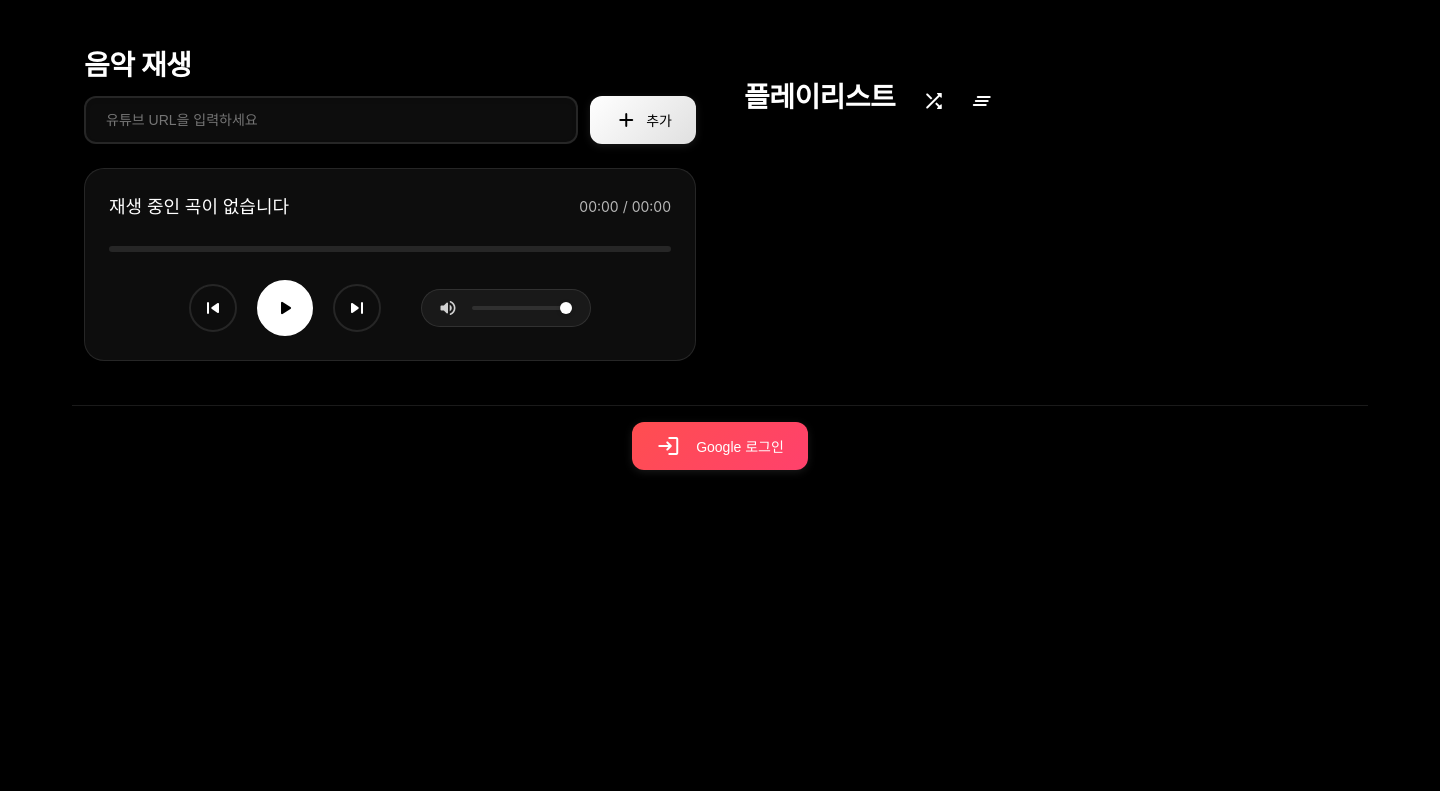
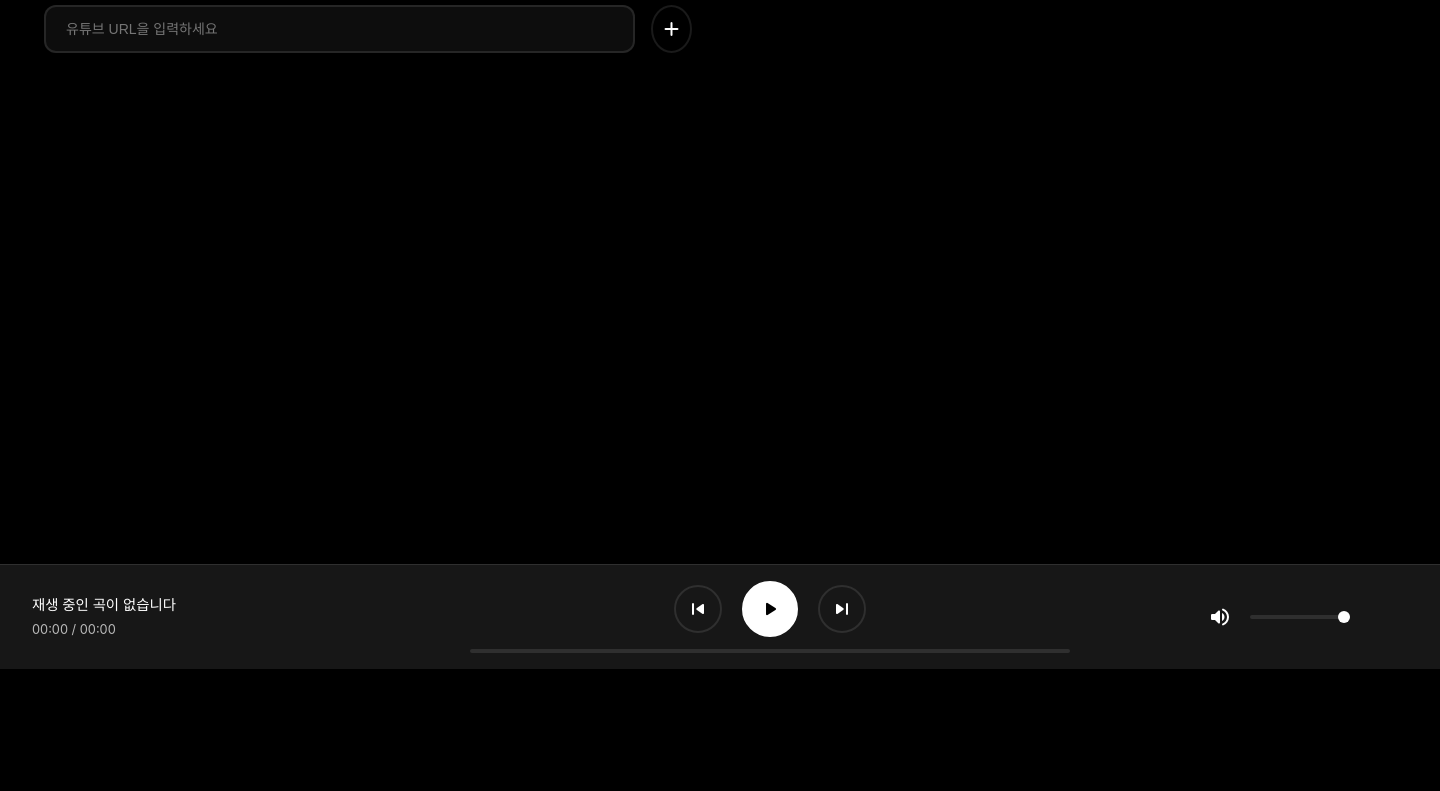
Before and after one commit to dlrowelleh/youtube-music-desktop, an Electron app: page src/ui/html/index.html in a window 1440 px wide. Shown: the part 131-922 px from the top of the page. Before the commit the page ends 800 px from the top, so only its background shows below. Drawn offline with Linux system fonts and the light colour scheme; no server answers.

Commit message:
moved player to bottom

```diff
--- a/src/main.js
+++ b/src/main.js
@@ -10,8 +10,8 @@ const streamUrlCache = {};
 
 function createWindow() {
   mainWindow = new BrowserWindow({
-    width: 1920,
-    height: 1080,
+    width: 1440,
+    height: 840,
     webPreferences: {
       nodeIntegration: true,
       contextIsolation: false,
--- a/src/ui/css/style.css
+++ b/src/ui/css/style.css
@@ -10,28 +10,19 @@ body {
   padding: 0;
   line-height: 1.6;
   font-size: 1rem;
+  height: 100vh;
+  overflow: hidden;
 }
 
 .container {
-  max-width: 90vw;
-  width: min(90vw, 1400px);
-  margin: 0 auto;
-  padding: 2rem;
-  position: relative;
-}
-
-h1 {
-  font-size: 2.5rem;
-  margin-bottom: 0rem;
+  height: 100vh;
+  padding: 2rem 2rem 90px;
+  overflow-y: auto;
 }
 
 h2 {
   font-size: 1.75rem;
   margin-bottom: 0.5rem;
-}
-
-h1,
-h2 {
   color: #ffffff;
   font-weight: 600;
   letter-spacing: -0.02em;
@@ -44,37 +35,12 @@ h2 {
   margin-right: 0.5rem;
 }
 
-.primary-button {
-  background: linear-gradient(135deg, #ffffff 0%, #e0e0e0 100%);
-  border: none;
-  padding: 0.75rem 1.5rem;
-  border-radius: 0.75rem;
-  color: #000000;
-  cursor: pointer;
-  font-weight: 500;
-  transition: all 0.3s cubic-bezier(0.4, 0, 0.2, 1);
-  display: inline-flex;
-  align-items: center;
-  font-size: 0.875rem;
-  box-shadow: 0 0.125rem 0.5rem rgba(255, 255, 255, 0.1);
-}
-
-.primary-button:hover {
-  transform: translateY(-0.125rem);
-  box-shadow: 0 0.25rem 0.75rem rgba(255, 255, 255, 0.2);
-  background: linear-gradient(135deg, #ffffff 0%, #f0f0f0 100%);
-}
-
-.primary-button:active {
-  transform: translateY(0);
-  box-shadow: 0 0.0625rem 0.25rem rgba(255, 255, 255, 0.1);
-}
-
 .main-content {
   display: flex;
-  gap: 1.5rem;
+  gap: 2rem;
   margin-top: 1rem;
   width: 100%;
+  height: calc(100vh - 180px);
 }
 
 .player-section,
@@ -84,48 +50,13 @@ h2 {
 }
 
 .playlist-section {
-  max-height: calc(100vh - 200px);
   overflow-y: auto;
 }
 
-.primary-button.login-button {
-  display: inline-flex;
-  align-items: center;
-  gap: 0.5rem;
-  background: linear-gradient(135deg, #ff4e50, #ff416c);
-  color: #ffffff;
-}
-
-.primary-button.login-button:hover {
-  background: linear-gradient(135deg, #ff6b6b 0%, #ff2e63 100%);
-  box-shadow: 0 0.25rem 0.75rem rgba(255, 68, 68, 0.3);
-}
-
-.primary-button.login-button:active {
-  transform: scale(0.98);
-}
-
-.container {
+.url-input {
   display: flex;
-  flex-direction: column;
-  align-items: flex-start;
-}
-
-.main-content {
-  display: flex;
-  width: 100%;
-  gap: 1.5rem;
-}
-
-.playlist-section {
-  flex: 1;
-  overflow-y: auto;
-  max-height: calc(100vh - 250px);
-}
-
-.player-section,
-.playlist-section {
-  flex: 1;
+  gap: 1rem;
+  margin-bottom: 2rem;
 }
 
 input[type="text"] {
@@ -137,144 +68,79 @@ input[type="text"] {
   color: #ffffff;
   font-size: 0.875rem;
   transition: all 0.3s ease;
-  box-shadow: inset 0 0.125rem 0.25rem rgba(0, 0, 0, 0.1);
 }
 
 input[type="text"]:focus {
   outline: none;
   border-color: rgba(255, 255, 255, 0.3);
   background: rgba(255, 255, 255, 0.08);
-  box-shadow: inset 0 0.125rem 0.25rem rgba(0, 0, 0, 0.2),
-    0 0 0 0.25rem rgba(255, 255, 255, 0.1);
 }
 
-.playlist-section {
-  margin: 2rem 0;
+.main-thumbnail {
+  width: 100%;
+  max-height: 400px;
+  object-fit: cover;
+  border-radius: 1rem;
+  box-shadow: 0 0.5rem 1rem rgba(0, 0, 0, 0.3);
+}
+
+.fixed-player {
+  position: fixed;
+  bottom: 0;
+  left: 0;
+  right: 0;
+  background: rgba(24, 24, 24, 0.98);
+  backdrop-filter: blur(10px);
+  border-top: 1px solid rgba(255, 255, 255, 0.1);
+  padding: 1rem 2rem;
+  z-index: 1000;
+}
+
+.player-content {
+  display: flex;
+  align-items: center;
+  justify-content: space-between;
+  max-width: 1800px;
+  margin: 0 auto;
+  gap: 2rem;
+}
+
+.song-details {
+  display: flex;
+  align-items: center;
+  gap: 1rem;
+  flex: 0 0 300px;
 }
 
 .current-thumbnail {
-  width: 100%;
-  max-height: 300px;
+  width: 60px;
+  height: 60px;
   object-fit: cover;
-  border-radius: 1rem;
-  margin-bottom: 1rem;
-  box-shadow: 0 0.5rem 1rem rgba(0, 0, 0, 0.3);
-}
-
-ul {
-  list-style-type: none;
-  padding: 0;
-  margin: 1.5rem 0;
-}
-
-li {
-  background: rgba(255, 255, 255, 0.05);
-  margin: 0.5rem 0;
-  padding: 1rem;
-  border-radius: 0.75rem;
-  border: 0.0625rem solid rgba(255, 255, 255, 0.1);
-  transition: all 0.3s ease;
-  cursor: pointer;
-  display: flex;
-  align-items: center;
-}
-
-li:hover {
-  background: rgba(255, 255, 255, 0.08);
-  transform: translateX(0.25rem);
-  border-color: rgba(255, 255, 255, 0.2);
-}
-
-li:active {
-  transform: translateX(0.125rem);
-}
-
-li img.thumbnail {
-  width: 50px;
-  height: auto;
-  margin-right: 0.5rem;
-  border-radius: 4px;
-}
-
-.player-section {
-  margin-top: 0;
-}
-
-.url-input {
-  display: flex;
-  gap: 0.75rem;
-  margin-bottom: 1.5rem;
-}
-
-.url-input input {
-  flex: 1;
-}
-
-.music-player {
-  background: rgba(255, 255, 255, 0.05);
-  border-radius: 1.25rem;
-  padding: 1.5rem;
-  border: 0.0625rem solid rgba(255, 255, 255, 0.1);
-  box-shadow: 0 0.25rem 1.5rem rgba(0, 0, 0, 0.2);
+  border-radius: 0.5rem;
 }
 
 .song-info {
   display: flex;
-  justify-content: space-between;
-  align-items: center;
-  margin-bottom: 1.25rem;
+  flex-direction: column;
+  gap: 0.25rem;
 }
 
 .song-title {
-  font-size: 1.125rem;
   font-weight: 500;
+  font-size: 0.9rem;
 }
 
 .song-duration {
-  font-size: 0.875rem;
-  opacity: 0.7;
+  font-size: 0.8rem;
+  color: rgba(255, 255, 255, 0.7);
 }
 
-.progress-container {
-  margin-bottom: 1.5rem;
-  padding: 0.25rem 0;
-}
-
-.progress-bar {
-  background: rgba(255, 255, 255, 0.1);
-  height: 0.375rem;
-  border-radius: 0.1875rem;
-  cursor: pointer;
-  position: relative;
-  overflow: hidden;
-}
-
-.progress {
-  background: linear-gradient(90deg, #ffffff 0%, rgba(255, 255, 255, 0.8) 100%);
-  height: 100%;
-  border-radius: 0.1875rem;
-  width: 0%;
-  transition: width 0.1s linear;
-  position: relative;
-}
-
-.progress::after {
-  content: "";
-  position: absolute;
-  right: 0;
-  top: 50%;
-  transform: translateY(-50%);
-  width: 0.75rem;
-  height: 0.75rem;
-  background: #ffffff;
-  border-radius: 50%;
-  box-shadow: 0 0 0.25rem rgba(0, 0, 0, 0.2);
-  opacity: 0;
-  transition: opacity 0.2s ease;
-}
-
-.progress-bar:hover .progress::after {
-  opacity: 1;
+.player-controls {
+  flex: 1;
+  display: flex;
+  flex-direction: column;
+  align-items: center;
+  gap: 0.75rem;
 }
 
 .controls {
@@ -327,115 +193,145 @@ li img.thumbnail {
   transform: scale(1.1);
 }
 
-.volume-control {
-  display: flex;
-  align-items: center;
-  gap: 0.75rem;
-  margin-left: 1.25rem;
-  padding: 0.5rem 1rem;
-  background: rgba(255, 255, 255, 0.05);
-  border-radius: 1.25rem;
-  border: 0.0625rem solid rgba(255, 255, 255, 0.1);
+.progress-container {
+  width: 100%;
+  max-width: 600px;
+  padding: 0 1rem;
 }
 
-.volume-control .material-icons-round {
-  font-size: 1.25rem;
-  margin: 0;
-  opacity: 0.8;
-}
-
-/* h2 내에 있는 컨트롤 영역 스타일 */
-.playlist-controls {
-  display: inline-flex;
-  gap: 0.5rem;
-  margin-left: 1rem;
-  vertical-align: middle;
-}
-
-/* 아이콘 버튼 스타일: 배경 없이 아이콘만 보이도록 */
-.icon-button {
-  background: transparent;
-  border: none;
-  cursor: pointer;
-  color: #ffffff;
-  font-size: 1.5rem;
-  padding: 0.25rem;
-  transition: transform 0.2s;
-}
-
-.icon-button:hover {
-  transform: scale(1.1);
-}
-
-input[type="range"] {
-  -webkit-appearance: none;
-  appearance: none;
-  width: 6.25rem;
-  height: 0.25rem;
+.progress-bar {
+  width: 100%;
+  height: 4px;
   background: rgba(255, 255, 255, 0.1);
-  border-radius: 0.125rem;
+  border-radius: 2px;
   cursor: pointer;
   position: relative;
 }
 
+.progress {
+  height: 100%;
+  background: #ffffff;
+  border-radius: 2px;
+  width: 0%;
+  transition: width 0.1s linear;
+}
+
+.volume-control {
+  display: flex;
+  align-items: center;
+  gap: 0.5rem;
+  flex: 0 0 200px;
+}
+
+input[type="range"] {
+  width: 100px;
+  height: 4px;
+  appearance: none;
+  -webkit-appearance: none;
+  background: rgba(255, 255, 255, 0.1);
+  border-radius: 2px;
+  outline: none;
+}
+
 input[type="range"]::-webkit-slider-thumb {
+  appearance: none;
   -webkit-appearance: none;
-  appearance: none;
-  width: 0.75rem;
-  height: 0.75rem;
+  width: 12px;
+  height: 12px;
   background: #ffffff;
   border-radius: 50%;
   cursor: pointer;
-  transition: all 0.2s ease;
-  box-shadow: 0 0.0625rem 0.25rem rgba(0, 0, 0, 0.2);
 }
 
-input[type="range"]::-webkit-slider-thumb:hover {
-  transform: scale(1.2);
-  box-shadow: 0 0.125rem 0.5rem rgba(0, 0, 0, 0.3);
+.playlist-controls {
+  float: right;
 }
 
-input[type="range"]::-moz-range-thumb {
-  width: 0.75rem;
-  height: 0.75rem;
-  background: #ffffff;
+.icon-button {
+  background: transparent;
+  border: none;
+  color: rgba(255, 255, 255, 0.7);
+  cursor: pointer;
+  padding: 0.5rem;
   border-radius: 50%;
+  transition: all 0.2s ease;
+}
+
+.icon-button:hover {
+  color: #ffffff;
+  background: rgba(255, 255, 255, 0.1);
+}
+
+#playlistContainer {
+  list-style: none;
+  padding: 0;
+  margin: 0;
+}
+
+#playlistContainer li {
+  padding: 0.75rem 1rem;
+  margin: 0.5rem 0;
+  background: rgba(255, 255, 255, 0.05);
+  border-radius: 0.5rem;
   cursor: pointer;
   transition: all 0.2s ease;
-  border: none;
-  box-shadow: 0 0.0625rem 0.25rem rgba(0, 0, 0, 0.2);
+  display: flex;
+  align-items: center;
+  gap: 1rem;
 }
 
-input[type="range"]::-moz-range-thumb:hover {
-  transform: scale(1.2);
-  box-shadow: 0 0.125rem 0.5rem rgba(0, 0, 0, 0.3);
+#playlistContainer li:hover {
+  background: rgba(255, 255, 255, 0.1);
+}
+
+#playlistContainer li img {
+  width: 40px;
+  height: 40px;
+  border-radius: 0.25rem;
+  object-fit: cover;
+}
+
+.primary-button.login-button {
+  display: inline-flex;
+  align-items: center;
+  gap: 0.5rem;
+  background: linear-gradient(135deg, #ff4e50, #ff416c);
+  color: #ffffff;
+  border: none;
+  padding: 0.75rem 1.5rem;
+  border-radius: 0.75rem;
+  cursor: pointer;
+  font-weight: 500;
+  transition: all 0.3s ease;
+}
+
+.primary-button.login-button:hover {
+  background: linear-gradient(135deg, #ff6b6b 0%, #ff2e63 100%);
+  transform: translateY(-2px);
 }
 
 .bottom-bar {
-  width: 100%;
-  margin-top: 2rem;
-  padding: 1rem 0;
-  border-top: 1px solid rgba(255, 255, 255, 0.1);
-  display: flex;
-  justify-content: center;
+  position: fixed;
+  top: 1rem;
+  right: 2rem;
+  z-index: 1001;
 }
 
-@media (max-width: 768px) {
-  :root {
-    font-size: 14px;
-  }
+::-webkit-scrollbar {
+  width: 8px;
+}
 
-  .container {
-    padding: 1rem;
-  }
+::-webkit-scrollbar-track {
+  background: transparent;
+}
 
-  .controls {
-    gap: 0.75rem;
-  }
+::-webkit-scrollbar-thumb {
+  background: rgba(255, 255, 255, 0.2);
+  border-radius: 4px;
+}
 
-  .volume-control {
-    margin-left: 0.75rem;
-  }
+::-webkit-scrollbar-thumb:hover {
+  background: rgba(255, 255, 255, 0.3);
 }
 
 @keyframes spin {
--- a/src/ui/html/index.html
+++ b/src/ui/html/index.html
@@ -13,7 +13,6 @@
   </head>
   <body>
     <div class="container">
-      <h1>YouTube Music Desktop App</h1>
       <div class="main-content">
         <div class="player-section">
           <h2>음악 재생</h2>
@@ -23,55 +22,18 @@
               id="videoUrl"
               placeholder="유튜브 URL을 입력하세요"
             />
-            <button id="playButton" class="primary-button">
+            <button id="playButton" class="control-button icon-only">
               <span class="material-icons-round">add</span>
-              추가
             </button>
           </div>
 
-          <div class="music-player">
-            <img
-              id="currentThumbnail"
-              class="current-thumbnail"
-              src=""
-              alt="Thumbnail"
-              style="display: none"
-            />
-
-            <div class="song-info">
-              <div class="song-title">재생 중인 곡이 없습니다</div>
-              <div class="song-duration">00:00 / 00:00</div>
-            </div>
-
-            <div class="progress-container">
-              <div class="progress-bar">
-                <div class="progress"></div>
-              </div>
-            </div>
-
-            <div class="controls">
-              <button class="control-button" id="prevButton">
-                <span class="material-icons-round">skip_previous</span>
-              </button>
-              <button class="control-button primary" id="playPauseButton">
-                <span class="material-icons-round">play_arrow</span>
-              </button>
-              <button class="control-button" id="nextButton">
-                <span class="material-icons-round">skip_next</span>
-              </button>
-
-              <div class="volume-control">
-                <span class="material-icons-round">volume_up</span>
-                <input
-                  type="range"
-                  id="volumeSlider"
-                  min="0"
-                  max="100"
-                  value="100"
-                />
-              </div>
-            </div>
-          </div>
+          <img
+            id="mainThumbnail"
+            class="main-thumbnail"
+            src=""
+            alt="Thumbnail"
+            style="display: none"
+          />
         </div>
 
         <div class="playlist-section">
@@ -89,6 +51,7 @@
           <ul id="playlistContainer"></ul>
         </div>
       </div>
+
       <div class="bottom-bar">
         <button id="googleLoginButton" class="primary-button login-button">
           <span class="material-icons-round">login</span>
@@ -96,6 +59,54 @@
         </button>
       </div>
 
+      <div class="fixed-player">
+        <div class="player-content">
+          <div class="song-details">
+            <img
+              id="currentThumbnail"
+              class="current-thumbnail"
+              src=""
+              alt="Thumbnail"
+              style="display: none"
+            />
+            <div class="song-info">
+              <div class="song-title">재생 중인 곡이 없습니다</div>
+              <div class="song-duration">00:00 / 00:00</div>
+            </div>
+          </div>
+
+          <div class="player-controls">
+            <div class="controls">
+              <button class="control-button" id="prevButton">
+                <span class="material-icons-round">skip_previous</span>
+              </button>
+              <button class="control-button primary" id="playPauseButton">
+                <span class="material-icons-round">play_arrow</span>
+              </button>
+              <button class="control-button" id="nextButton">
+                <span class="material-icons-round">skip_next</span>
+              </button>
+            </div>
+            <div class="progress-container">
+              <div class="progress-bar">
+                <div class="progress"></div>
+              </div>
+            </div>
+          </div>
+
+          <div class="volume-control">
+            <span class="material-icons-round">volume_up</span>
+            <input
+              type="range"
+              id="volumeSlider"
+              min="0"
+              max="100"
+              value="100"
+            />
+          </div>
+        </div>
+      </div>
+
       <audio id="audioPlayer"></audio>
       <script src="../renderer.js"></script>
     </div>
--- a/src/ui/renderer.js
+++ b/src/ui/renderer.js
@@ -51,13 +51,11 @@ function handleProgressBarClick(e) {
 }
 
 function togglePlayPause() {
-  // Check if there's a song in the playlist and a valid currentIndex
   if (
     localPlaylist.length === 0 ||
     currentIndex < 0 ||
     currentIndex >= localPlaylist.length
   ) {
-    // No song is available to play
     return;
   }
 
```
